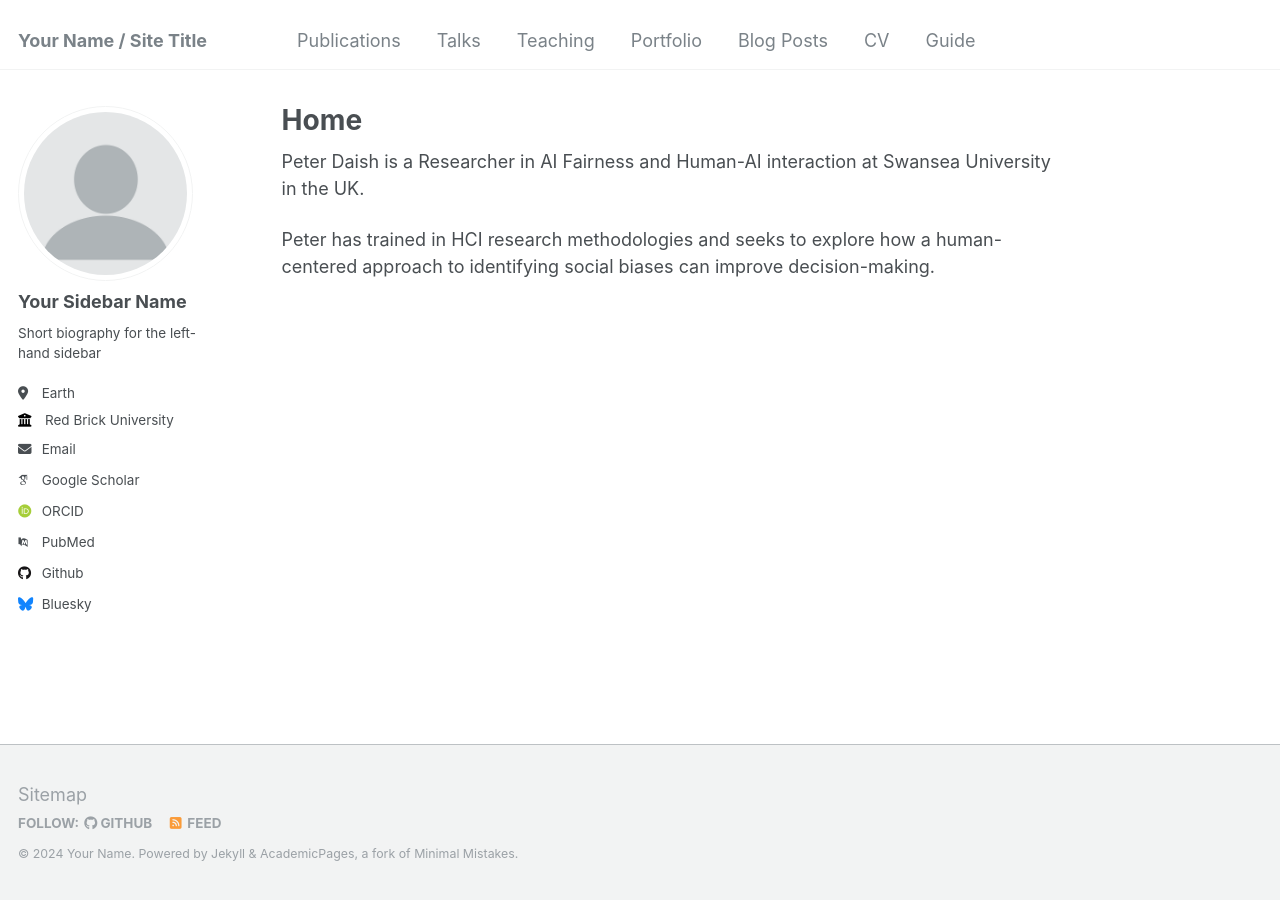
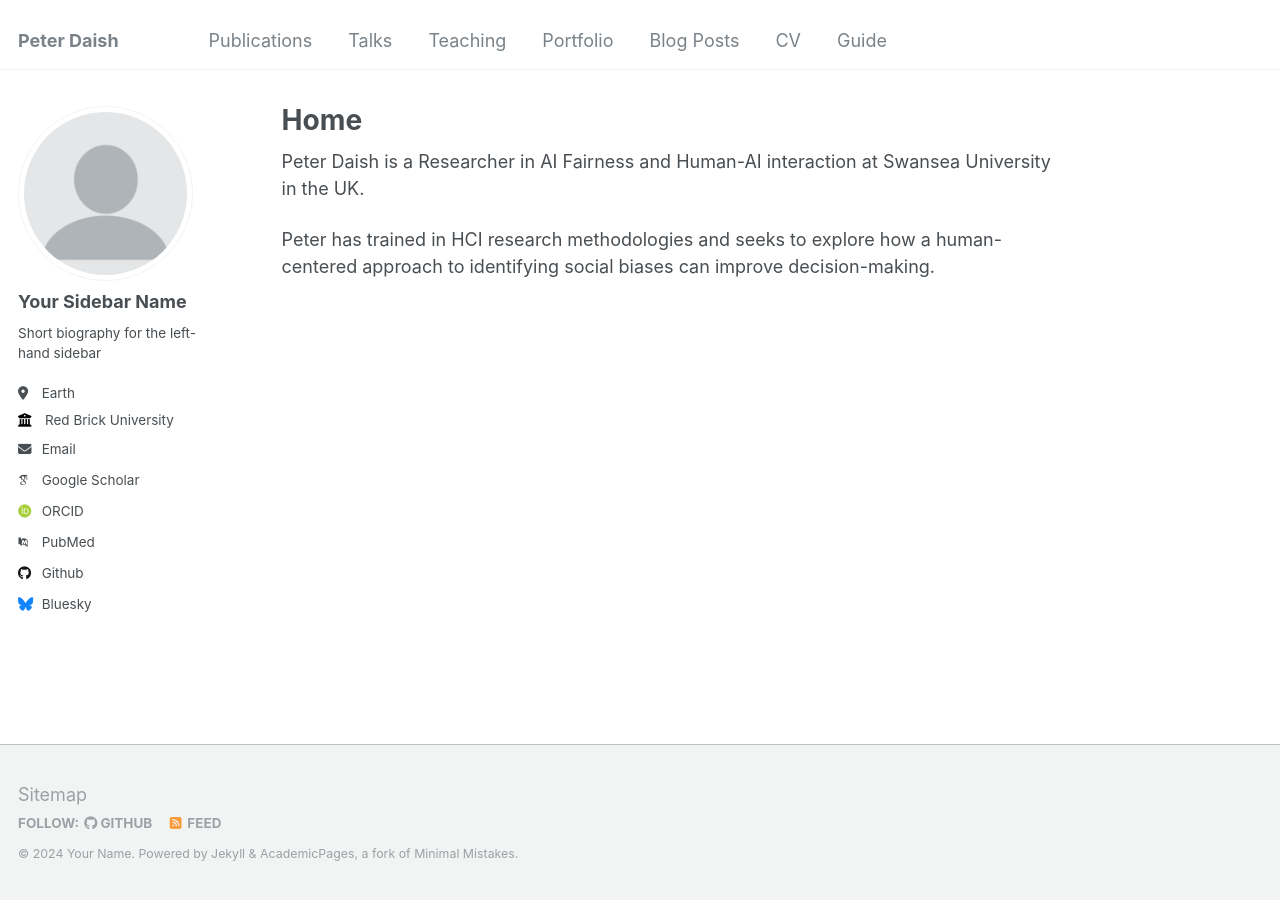
Before and after one commit to DaishPeter/daishpeter.github.io, a Jekyll site: the page built from _pages/about.md, in a window 1280 px wide. Built offline with Jekyll 4.4.1, drawn with Linux system fonts in a browser that asks for light colours; some web fonts are replaced.

Commit message:
updated config - re-directs to daishpeter and title update

```diff
--- a/_config.yml
+++ b/_config.yml
@@ -8,11 +8,11 @@
 
 # Basic Site Settings
 locale                   : "en-US"
-title                    : "Your Name / Site Title"
+title                    : "Peter Daish"
 title_separator          : "-"
 name                     : &name "Your Name"
 description              : &description "personal description"
-url                      : https://academicpages.github.io # the base hostname & protocol for your site e.g. "https://mmistakes.github.io"
+url                      : https://daishpeter.github.io # the base hostname & protocol for your site e.g. "https://mmistakes.github.io"
 baseurl                  : "" # the subpath of your site, e.g. "/blog"
 repository               : "academicpages/academicpages.github.io"
 
```
